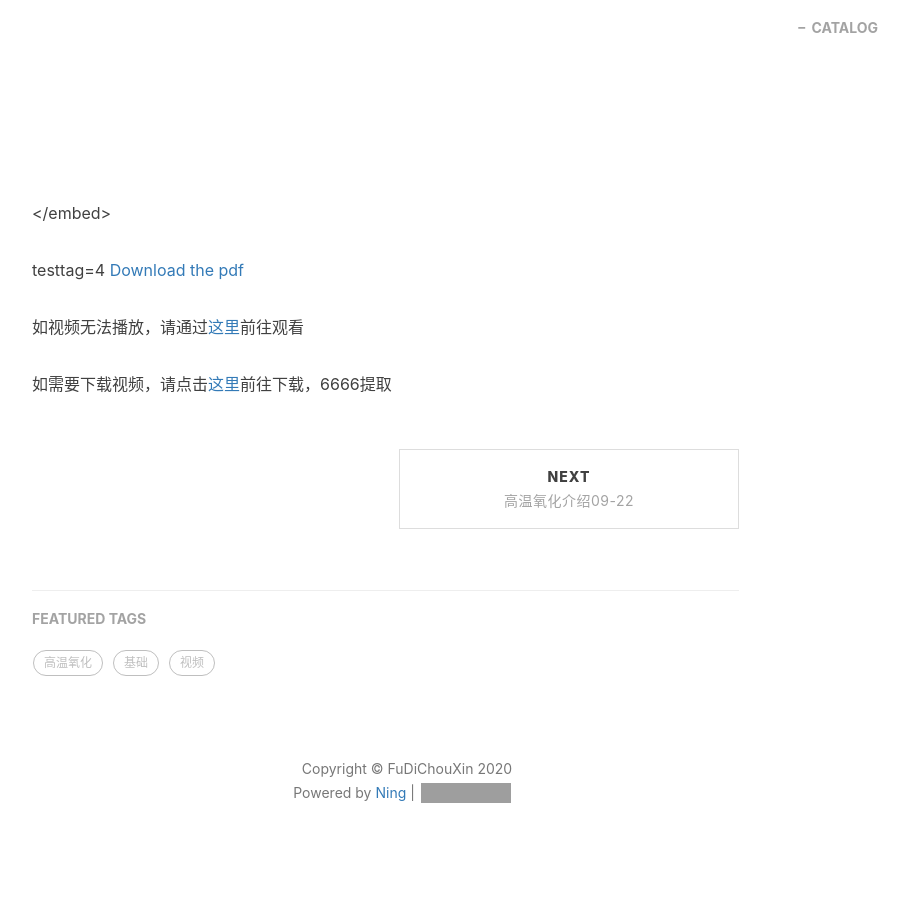
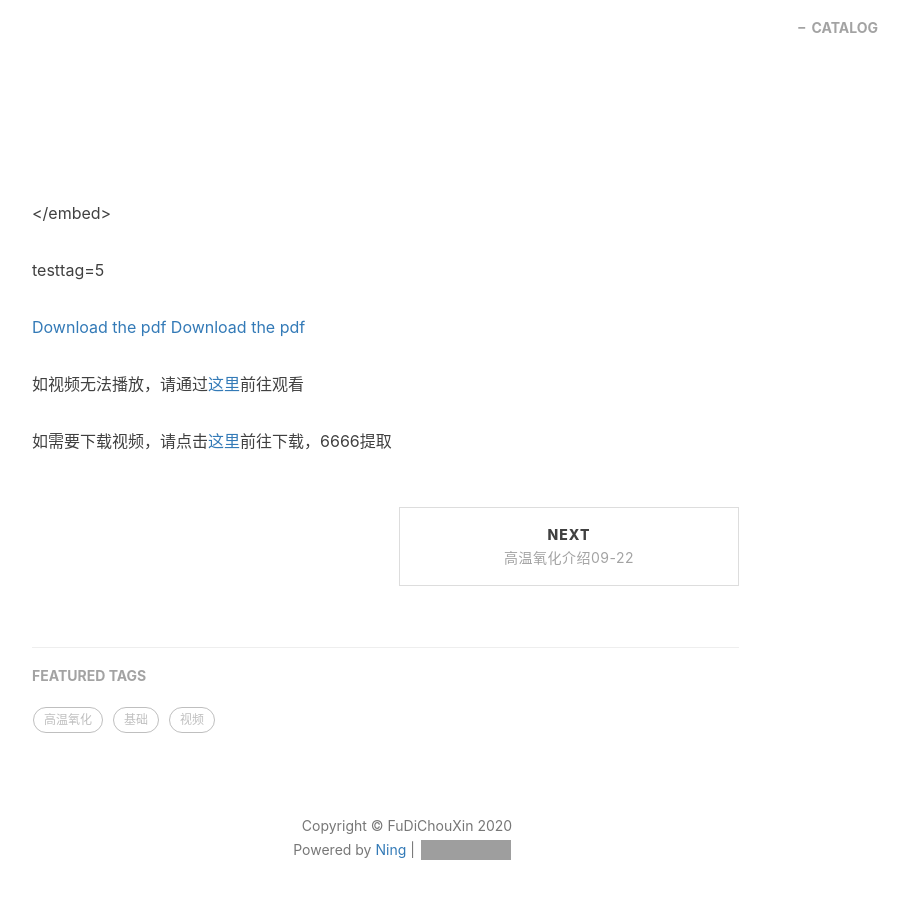
Before and after one commit to ningwuchang/ningwuchang.github.io, a Jekyll site: the page built from _posts/vedio/2020-09-22-vedio-trial.md, in a window 1280 px wide and 900 px high, scrolled down 1341 px. Shown: the whole window, without its empty margins (233-1142 px from the left). Built offline with Jekyll 4.4.1, drawn with Linux system fonts in a browser that asks for light colours; nearby versions of some CDN libraries; comment, search, counter and statistics services are not loaded; grey boxes are pictures that could not be loaded.

Commit message:
Update 2020-09-22-vedio-trial.md

```diff
--- a/_posts/vedio/2020-09-22-vedio-trial.md
+++ b/_posts/vedio/2020-09-22-vedio-trial.md
@@ -20,8 +20,10 @@ tags:
 </video>
 <embed src='//player.bilibili.com/player.html?aid=927183411&cid=82396732&page=1&high_quality=1&danmaku=0&t=30' allowFullScreen='true' quality='high' width='480' height='400' align='middle' allowScriptAccess='always' type='application/x-shockwave-flash'></embed>
 
-testtag=4
-<a href="L1C1.pdf" download="newfilename">Download the pdf</a>
+testtag=5
+
+<a href="http://ningwuchang.github.io/_post/pdf_file/lessons/L1C2.pdf" download="newfilename">Download the pdf</a>
+<a href="L1C2.pdf" download="newfilename">Download the pdf</a>
 
 
 
```
